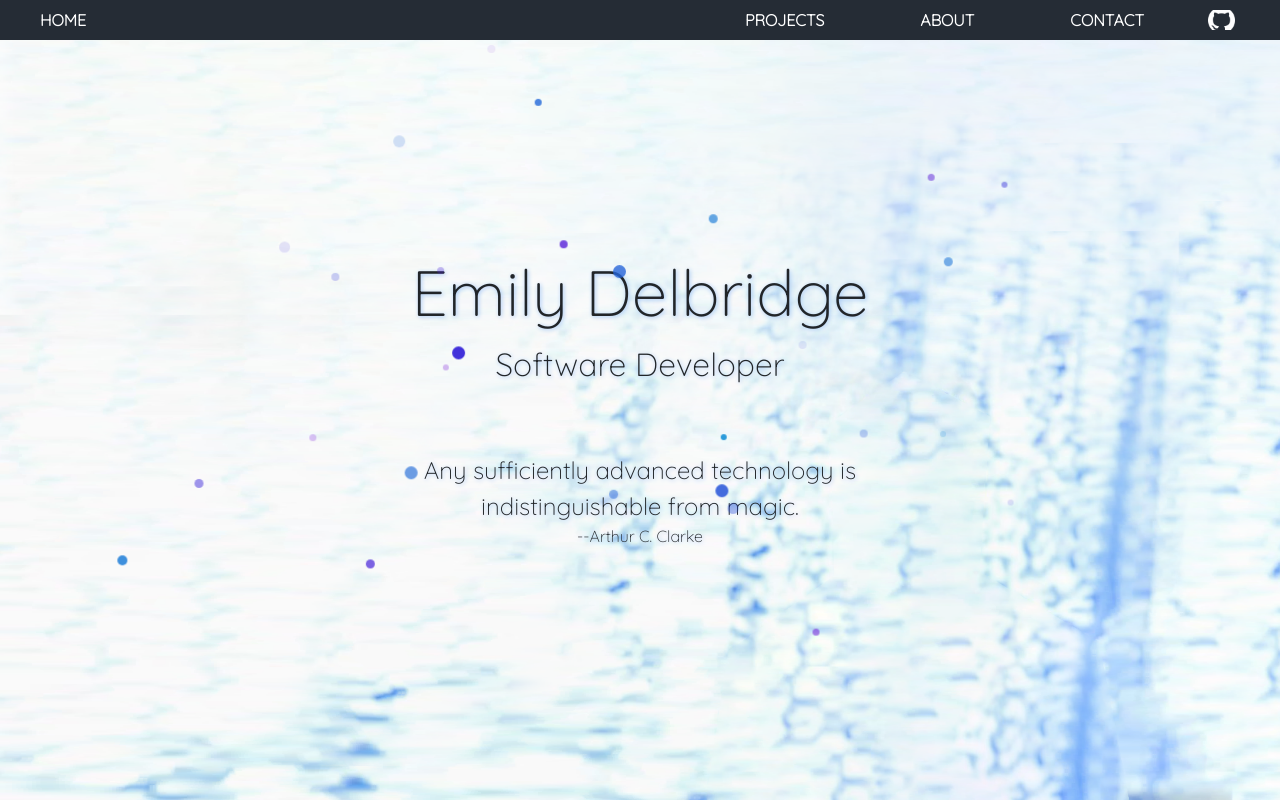
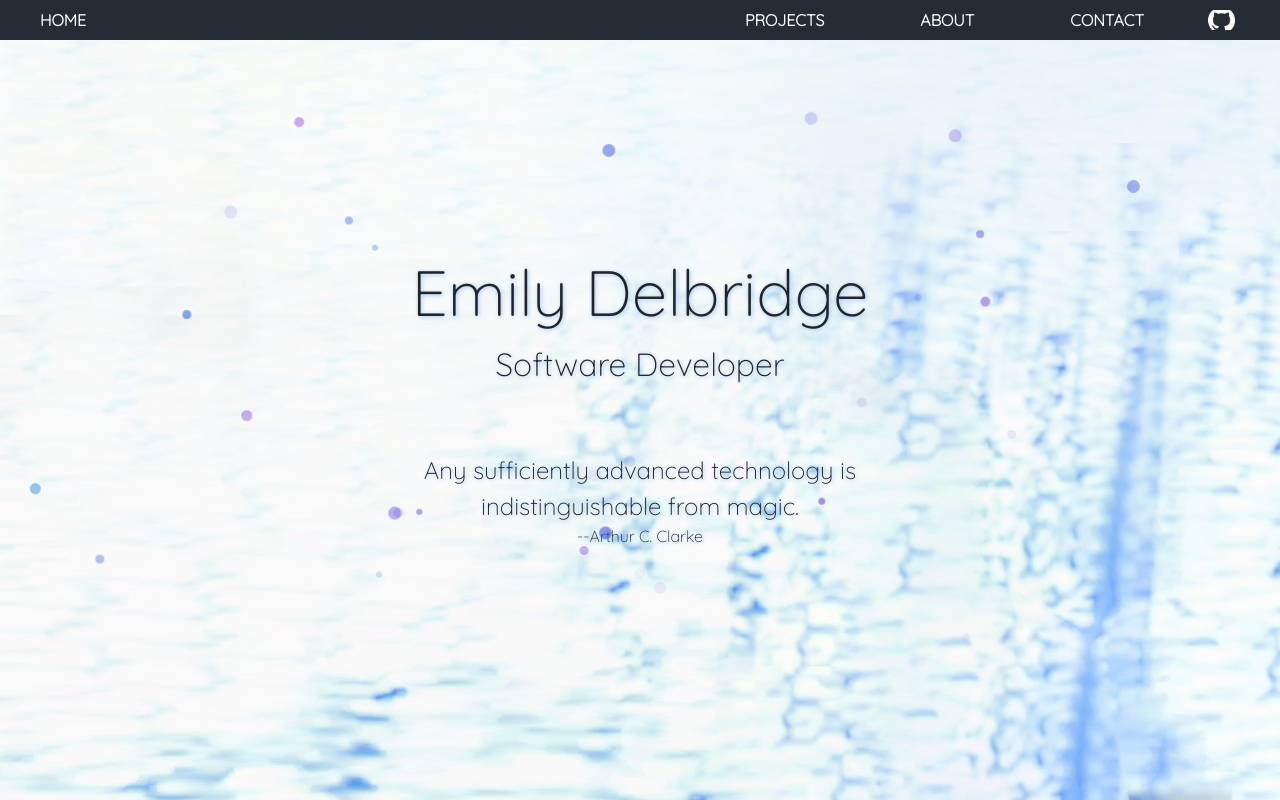
Before and after one commit to em-twines/ProfessionalWebsite, a React (Create React App) app: page / in a window 1280 px wide. Built offline with nearby package versions, Linux system fonts and the light colour scheme.

Commit message:
changed opacity of bubbles for easier legibility

```diff
--- a/src/App.scss
+++ b/src/App.scss
@@ -55,7 +55,7 @@ $z-index: (
   .particle:nth-child(#{$i}) {
     animation: particle-animation-#{$i} 60s infinite;
     $size: random(8) + 5 + px;
-    opacity: random(100) / 100;
+    opacity: random(55) / 100;
     height: $size;
     width: $size;
     animation-delay: -$i * 0.2s;
```
